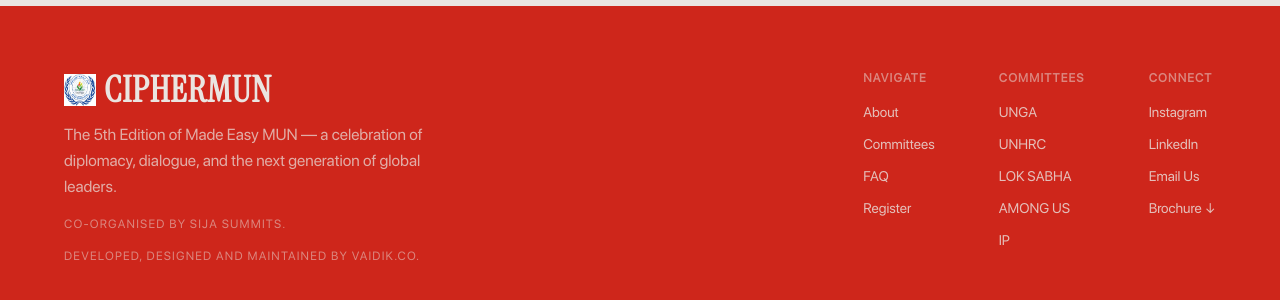
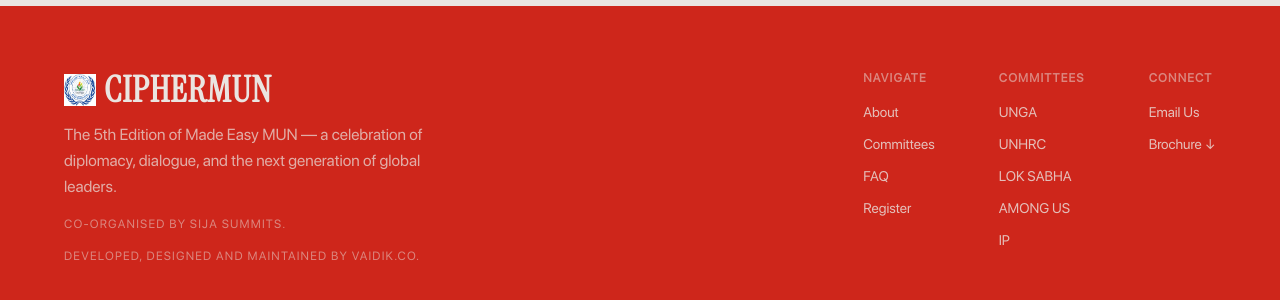
Before and after one commit to vaidikco/mesmun, a Next.js app: page / in a window 1280 px wide. Shown: the part 4247-4547 px from the top of the page. Built offline with nearby package versions, Linux system fonts and the light colour scheme.

Commit message:
final v2

```diff
--- a/app/page.js
+++ b/app/page.js
@@ -266,6 +266,7 @@
           {committees.map((c, i) => (
             <motion.div
               key={c.abbr}
+              id={`committee-${c.abbr.toLowerCase().replace(/\s+/g, "-")}`}
               initial={{ opacity: 0, y: 50 }}
               whileInView={{ opacity: 1, y: 0 }}
               viewport={{ once: true, margin: "-60px" }}
@@ -551,7 +552,7 @@
                   {committees.map((c) => (
                     <a
                       key={c.abbr}
-                      href="#committees"
+                      href={`#committee-${c.abbr.toLowerCase().replace(/\s+/g, "-")}`}
                       className="text-sm text-[#eae5e1]/80 hover:text-[#eae5e1] transition-opacity"
                     >
                       {c.abbr}
@@ -565,11 +566,9 @@
                   </p>
                   {[
                     {
-                      label: "Instagram",
-                      href: "https://instagram.com/sijasummits",
+                      label: "Email Us",
+                      href: "swati.tyagi@madeeasyschool.in",
                     },
-                    { label: "LinkedIn", href: "#" },
-                    { label: "Email Us", href: "mailto:hello@sijasummits.com" },
                     { label: "Brochure ↓", href: "/brochure.pdf" },
                   ].map((link) => (
                     <a
```
